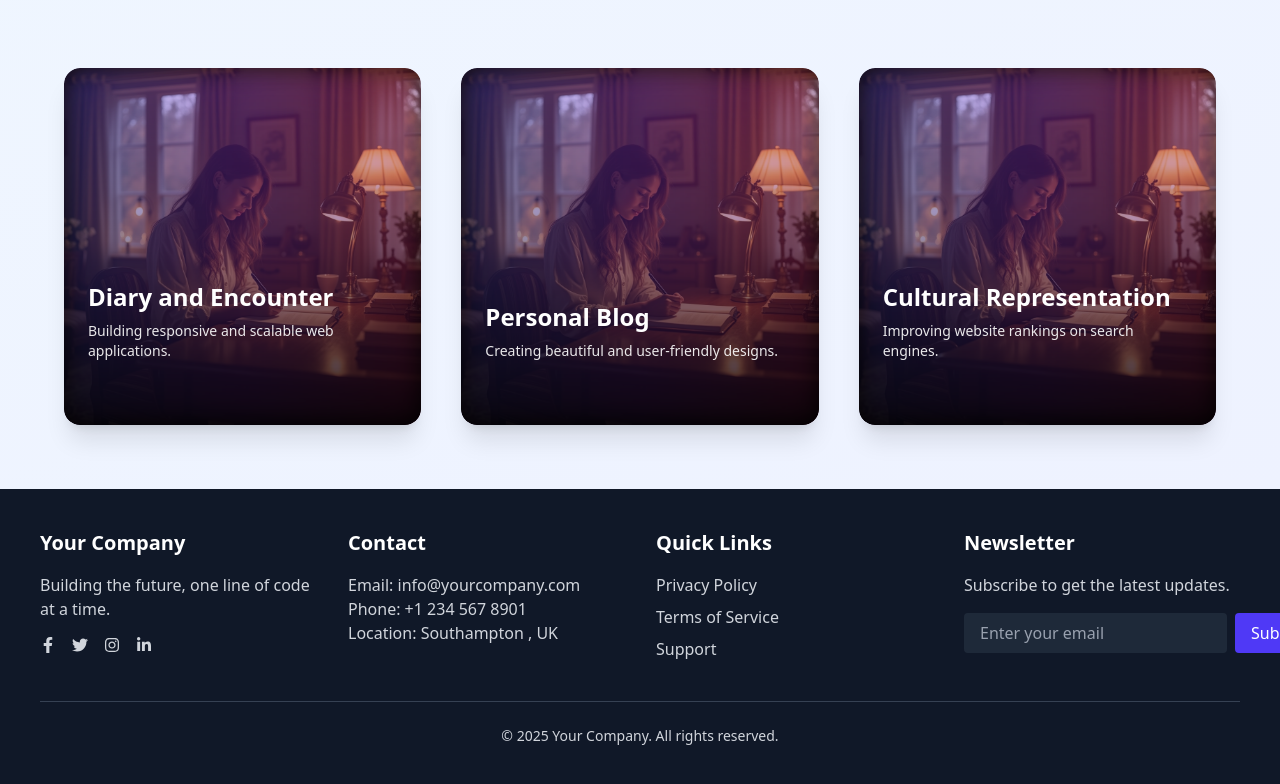
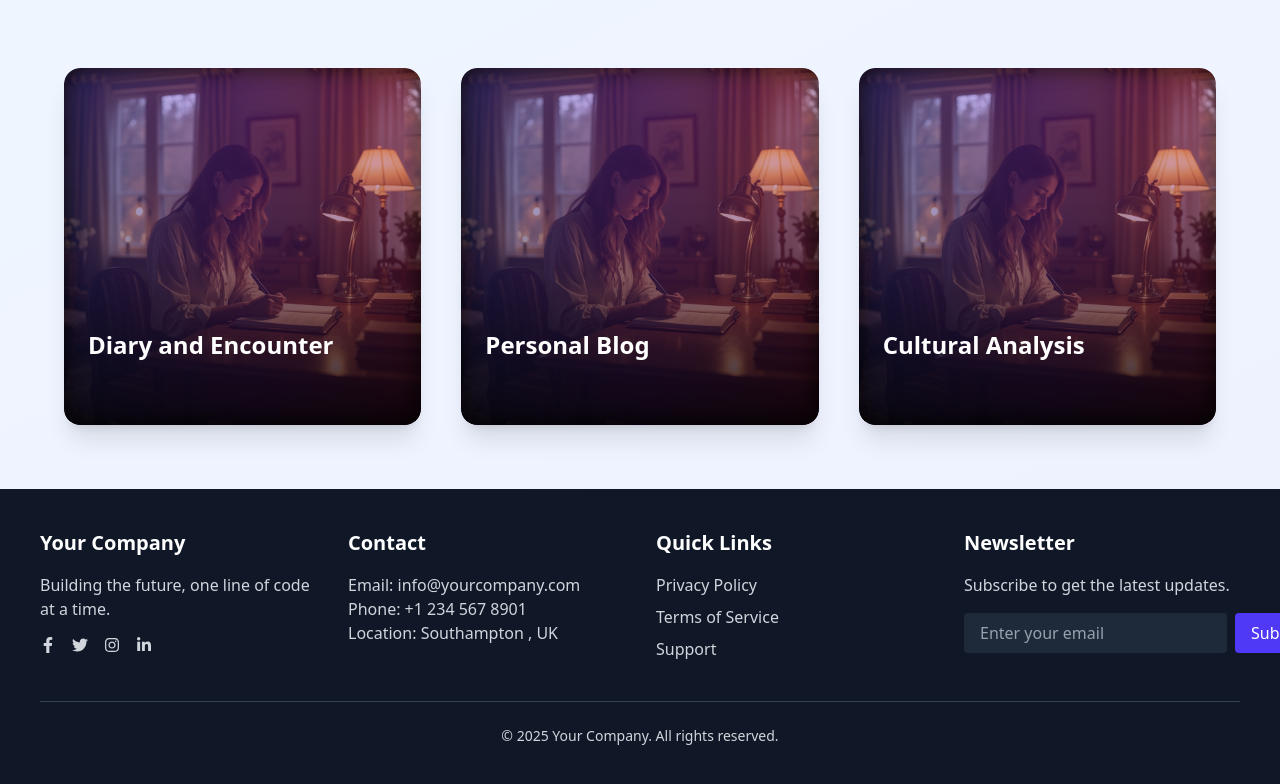
Before and after one commit to lasyaVelisela1805/Portfolio_Web_App, a React (Vite) app: page / in a window 1280 px wide. Shown: the part 988-1772 px from the top of the page. Built offline with nearby package versions, Linux system fonts and the light colour scheme.

Commit message:
made some chnages

```diff
--- a/src/Components/Main.jsx
+++ b/src/Components/Main.jsx
@@ -5,19 +5,16 @@ import image1 from '../assets/image_1.png';
 const services = [
   {
     title: 'Diary and Encounter',
-    description: 'Building responsive and scalable web applications.',
     link: '/service-one',
     image: image1,
   },
   {
     title: 'Personal Blog',
-    description: 'Creating beautiful and user-friendly designs.',
     link: '/service-two',
     image: image1, // placeholder
   },
   {
-    title: 'Cultural Representation',
-    description: 'Improving website rankings on search engines.',
+    title: 'Cultural Analysis',
     link: '/service-three',
     image: image1, // placeholder
   },
```
